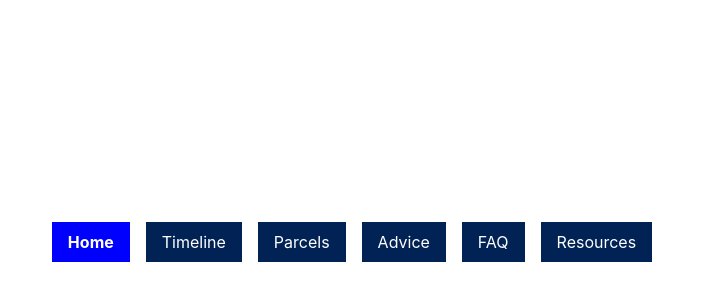
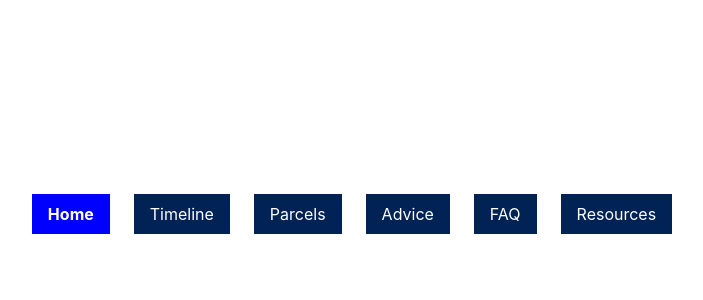
Before and after one commit to Artorias2718/artorias2718.github.io, a React (Vite) app in the folder view/: page /atlasearth in a window 1280 px wide. Shown: the part 146-446 px from the top of the page, without its empty margins (288-991 px from the left). Built offline with nearby package versions, Linux system fonts and the light colour scheme; no server answers; the database is empty.

Commit message:
Improved nagivation alignment

```diff
--- a/view/src/AtlasEarth/components/Navigation.tsx
+++ b/view/src/AtlasEarth/components/Navigation.tsx
@@ -13,9 +13,9 @@ const Navigation = (): ReactElement => {
     const styles = {
         container: css({
             display: 'flex',
-            gap: '1rem',
-            alignItems: 'center',
-            paddingBottom: '1.5rem'
+            gap: '1.5rem',
+            justifyContent: 'center',
+            paddingBottom: '3.5rem'
         }),
         link: (isActive: boolean) => css({
             background: isActive ? '#00f' : '#025',
@@ -62,9 +62,6 @@ const Navigation = (): ReactElement => {
     return (
         <>
             <Box sx={styles.container}>
-                <GoogleAd />
-            </Box>
-            <Box sx={styles.container}>
                 <MuiLink
                     component={RouterLink}
                     css={styles.link(activeLink === 0)}
@@ -108,6 +105,9 @@ const Navigation = (): ReactElement => {
                     Resources
                 </MuiLink>
             </Box>
+            <Box>
+                <GoogleAd />
+            </Box>
         </>
     );
 };
```
